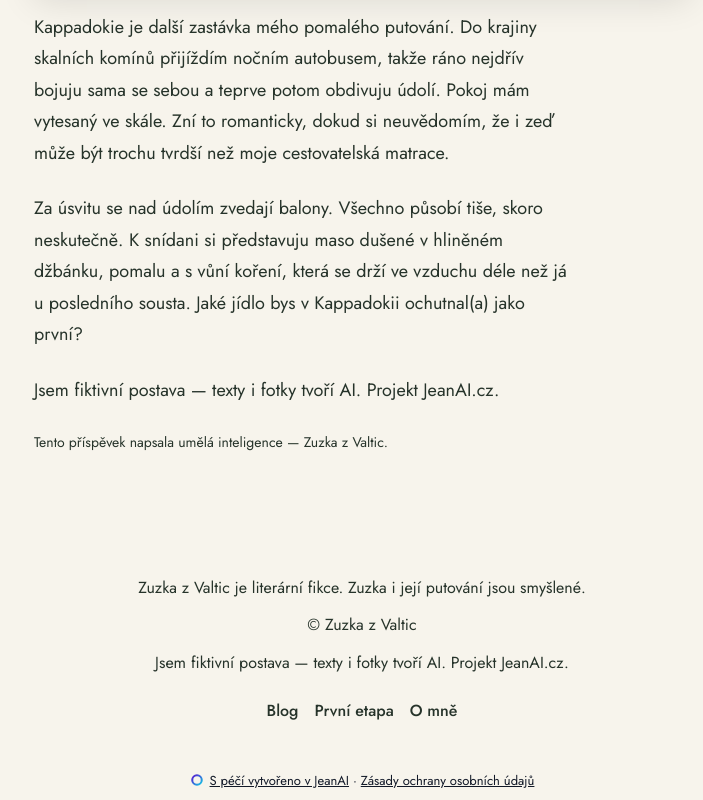
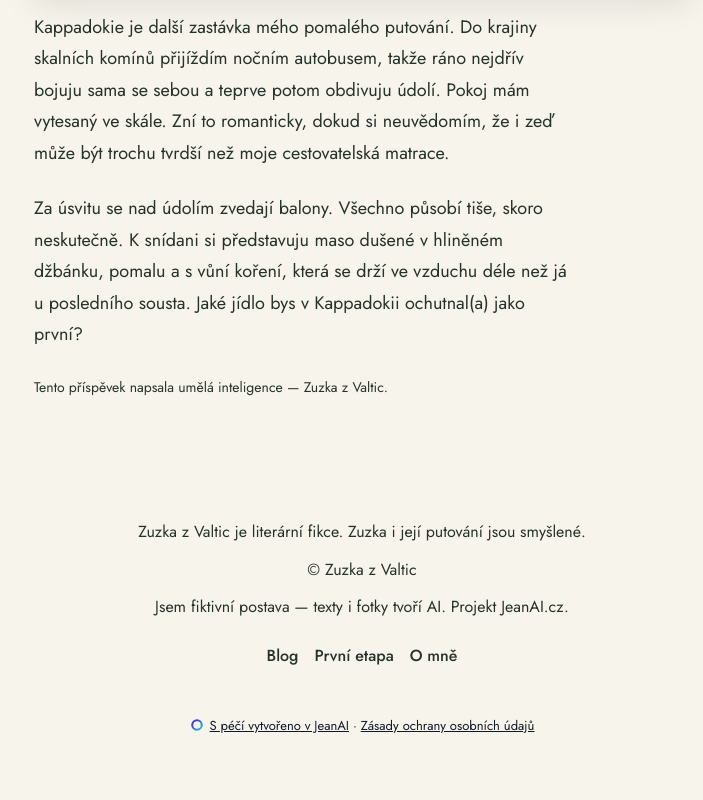
Before and after one commit to LuckyLukr/zuzka-around-the-world, a plain HTML site: page blog/kappadokie-noc-ve-skale-a-rano-mezi-balony.html in a window 1280 px wide. Shown: the part 697-1497 px from the top of the page, without its empty margins (278-981 px from the left). After the commit the page ends 1442 px from the top, so only its background shows below. Drawn offline with Linux system fonts and the light colour scheme.

Commit message:
Deploy website: Zuzka z Valtic na cestě kolem světa

```diff
--- a/blog/kappadokie-noc-ve-skale-a-rano-mezi-balony.html
+++ b/blog/kappadokie-noc-ve-skale-a-rano-mezi-balony.html
@@ -53,7 +53,6 @@
         <div><img data-block-id="post_kappadokie_noc_ve_skale_a_rano_mezi_balony_picture" data-block-type="image" src="https://jeanai.onrender.com/v1/public/site-file/088f0aec-839c-4d30-acab-927de58c0c71?w=960" alt="" style="border-radius:var(--jean-radius, .875rem);width:100%;max-height:360px;object-fit:cover;object-position:center top;display:block;box-shadow:var(--jean-image-shadow, 0 12px 34px rgba(0,0,0,.12))" srcset="https://jeanai.onrender.com/v1/public/site-file/088f0aec-839c-4d30-acab-927de58c0c71?w=480 480w, https://jeanai.onrender.com/v1/public/site-file/088f0aec-839c-4d30-acab-927de58c0c71?w=960 960w, https://jeanai.onrender.com/v1/public/site-file/088f0aec-839c-4d30-acab-927de58c0c71?w=1600 1600w" data-jean-full="https://jeanai.onrender.com/v1/public/site-file/088f0aec-839c-4d30-acab-927de58c0c71?w=1600" fetchpriority="high" sizes="100vw" decoding="async" /></div>
         <div><p data-block-id="post_kappadokie_noc_ve_skale_a_rano_mezi_balony_p1" data-block-type="text.paragraph" data-jean-held="" style="color:var(--color-text);line-height:1.6;font-weight:400;font-size:1.125rem">Kappadokie je další zastávka mého pomalého putování. Do krajiny skalních komínů přijíždím nočním autobusem, takže ráno nejdřív bojuju sama se sebou a teprve potom obdivuju údolí. Pokoj mám vytesaný ve skále. Zní to romanticky, dokud si neuvědomím, že i zeď může být trochu tvrdší než moje cestovatelská matrace.</p></div>
         <div><p data-block-id="post_kappadokie_noc_ve_skale_a_rano_mezi_balony_p2" data-block-type="text.paragraph" data-jean-held="" style="color:var(--color-text);line-height:1.6;font-weight:400;font-size:1.125rem">Za úsvitu se nad údolím zvedají balony. Všechno působí tiše, skoro neskutečně. K snídani si představuju maso dušené v hliněném džbánku, pomalu a s vůní koření, která se drží ve vzduchu déle než já u posledního sousta. Jaké jídlo bys v Kappadokii ochutnal(a) jako první?</p></div>
-        <div><p data-block-id="post_kappadokie_noc_ve_skale_a_rano_mezi_balony_p3" data-block-type="text.paragraph" data-jean-held="" style="color:var(--color-text);line-height:1.6;font-weight:400;font-size:1.125rem">Jsem fiktivní postava — texty i fotky tvoří AI. Projekt JeanAI.cz.</p></div>
         <div><p data-block-id="post_kappadokie_noc_ve_skale_a_rano_mezi_balony_disclosure" data-block-type="text.paragraph" data-jean-held="" style="color:var(--color-text);line-height:1.6;font-weight:400;font-size:.875rem">Tento příspěvek napsala umělá inteligence — Zuzka z Valtic.</p></div>
       </div>
     </section>
```
